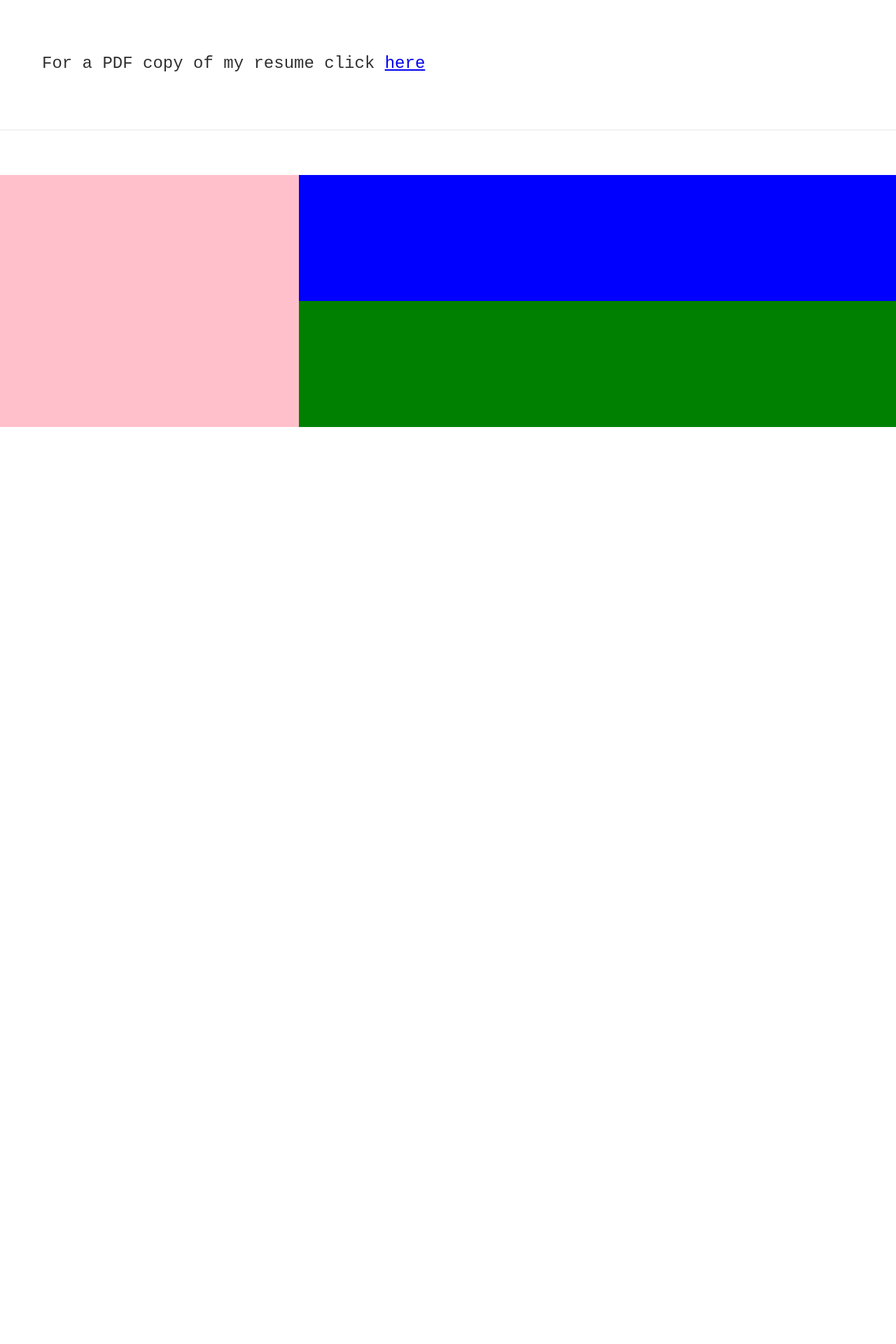
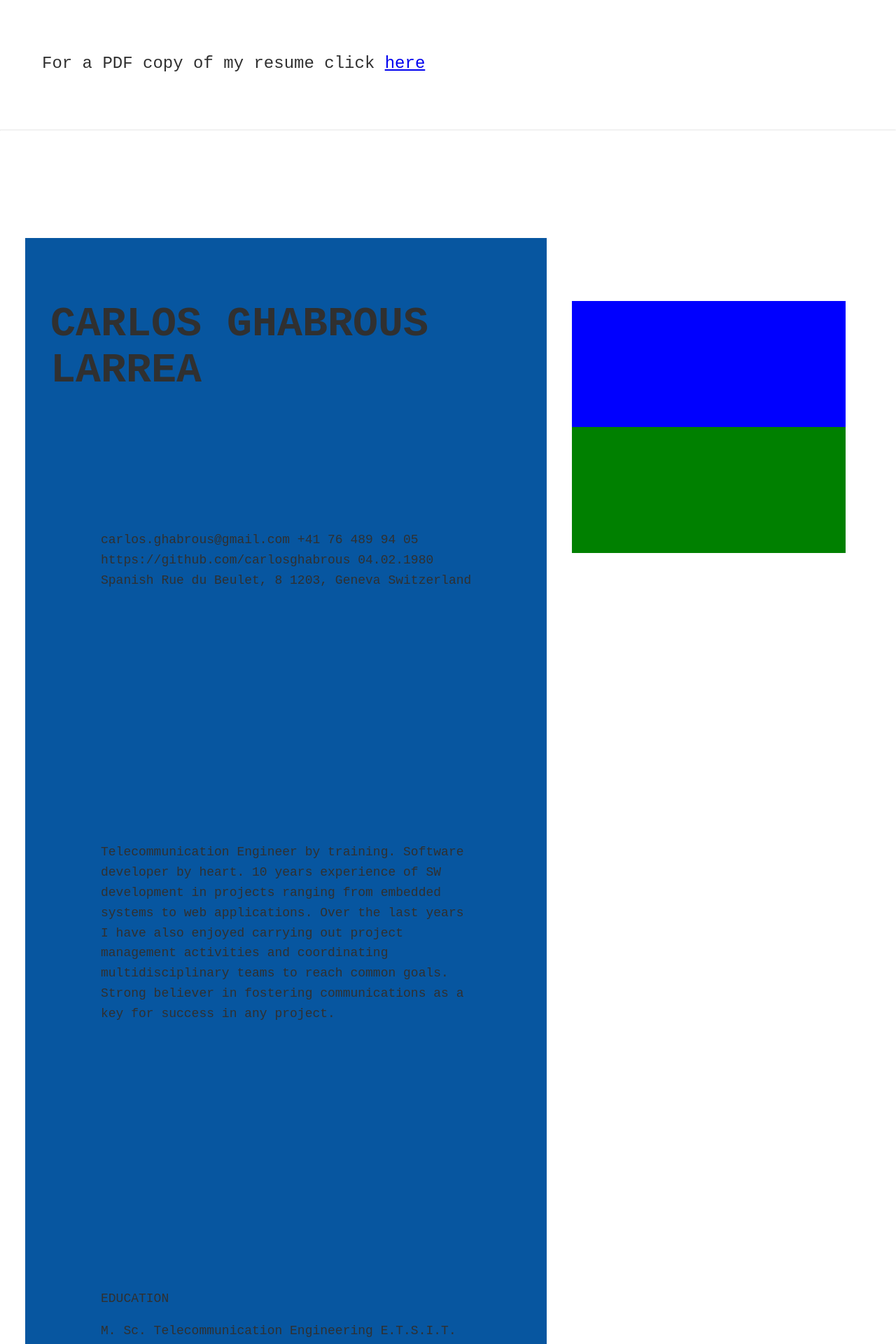
Before and after one commit to carlosghabrous/carlosghabrous.github.io, a Jekyll site: the page built from cv/index.html, in a window 1280 px wide. Shown: the part 432-2352 px from the top of the page at 70% size. Built offline with Jekyll 4.4.1, drawn with Linux system fonts in a browser that asks for light colours; before the commit the page ends 1042 px from its top, so only the background shows below that; some of the changed text lies outside the part shown.

Commit message:
Add side bar content

```diff
--- a/_sass/cv.scss
+++ b/_sass/cv.scss
@@ -12,7 +12,7 @@
 }
 
 .side-bar {
-    background: pink;
+    background: rgb(7, 86, 160);
     grid-area: "side-bar";
 }
 
--- a/cv/index.html
+++ b/cv/index.html
@@ -8,32 +8,88 @@
 
 <hr>
 
-<div class="cv-container">
+<section class="cv-container">
   <section class="side-bar">
-    <!-- <h2 class="section__title">CARLOS GHABROUS LARREA</h2>
-    <section class="personal__info">
+    <h2 class="section__title section__title--side-bar">CARLOS GHABROUS LARREA</h2>
+    <section class="side-bar__personal">
+      <section class="personal__info">
+        carlos.ghabrous@gmail.com
+        +41 76 489 94 05
+        https://github.com/carlosghabrous
+        04.02.1980 Spanish
+        Rue du Beulet, 8 1203, Geneva Switzerland
+      </section>
+
+      <section class="section-cv-photo">
+      </section>
+
+      <section class="side__bar--summary">
+        Telecommunication Engineer by training. Software developer by heart.
+        10 years experience of SW development in projects ranging from embedded systems
+        to web applications. Over the last years I have also enjoyed carrying
+        out project management activities and coordinating multidisciplinary teams
+        to reach common goals. Strong believer in fostering communications as a
+        key for success in any project.
+      </section>
     </section>
 
-    <section class="side__bar--summary">
+    <section class="side-bar__info">
+      <section class="side__bar--item">
+        <p class="side__bar--item--title">EDUCATION</p>
+        <p class="side__bar--item--subtitle"></p>
+        <p class="side__bar--item--data">
+          M. Sc. Telecommunication Engineering E.T.S.I.T.
+          Málaga, 2008
+        </p>
+      </section>
+      <section class="side__bar--item">
+        <p class="side__bar--item--title">SKILLS</p>
+        <p class="side__bar--item--subtitle">skill#1</p>
+        <p class="side__bar--item--data">data skill #1</p>
+        <p class="side__bar--item--subtitle">skill#1</p>
+        <p class="side__bar--item--data">data skill #1</p>
+        <p class="side__bar--item--subtitle">skill#1</p>
+        <p class="side__bar--item--data">data skill #1</p>
+        <p class="side__bar--item--subtitle">skill#1</p>
+        <p class="side__bar--item--data">data skill #1</p>
+        <p class="side__bar--item--subtitle">skill#1</p>
+        <p class="side__bar--item--data">data skill #1</p>
+        <p class="side__bar--item--subtitle">skill#1</p>
+        <p class="side__bar--item--data">data skill #1</p>
+        <p class="side__bar--item--subtitle">skill#1</p>
+        <p class="side__bar--item--data">data skill #1</p>
+      </section>
+      <section class="side__bar--item">
+        <p class="side__bar--item--title">LANGUAGES</p>
+        <p class="side__bar--item--subtitle">Spanish</p>
+        <p class="side__bar--item--data">Native</p>
+        <p class="side__bar--item--subtitle">English</p>
+        <p class="side__bar--item--data">Full professional proficiency</p>
+        <p class="side__bar--item--subtitle">French</p>
+        <p class="side__bar--item--data">Full professional proficiency</p>
+        <p class="side__bar--item--subtitle">German</p>
+        <p class="side__bar--item--data">Elementary proficiency</p>
+      </section>
+      <section class="side__bar--item">
+        <p class="side__bar--item--title">ABOUT</p>
+        <p class="side__bar--item--subtitle"></p>
+        <p class="side__bar--item--data">
+          WhenIamnotworkingorparenting,Ilovepushingmylimits training to
+          compete in mid/long distance triathlon races.
+          Also love music and playing drums if neighbours allow it
+        </p>
+      </section>
 
     </section>
 
-    <section class="side__bar--item">
-      <p class="side__bar--item--title">EDUCATION</p>
-      <p class="side__bar--item--text"></p>
-      <p class="side__bar--item--title">SKILLS</p>
-      <p class="side__bar--item--text"></p>
-      <p class="side__bar--item--title">LANGUAGES</p>
-      <p class="side__bar--item--text"></p>
-      <p class="side__bar--item--title">ABOUT</p>
-      <p class="side__bar--item--text"></p>
-    </section> -->
+
   </section>
-  <div class="right-side">
-    <section class="experience-achievements">
+
+  <section class="right-side">
+    <section class="experience-achievements" id="exp-achiev">
     </section>
 
-    <section class="personal-projects">
+    <section class="personal-projects" id="pers-proj">
     </section>
-  </div>
-</div>
+  </section>
+</section>
```
